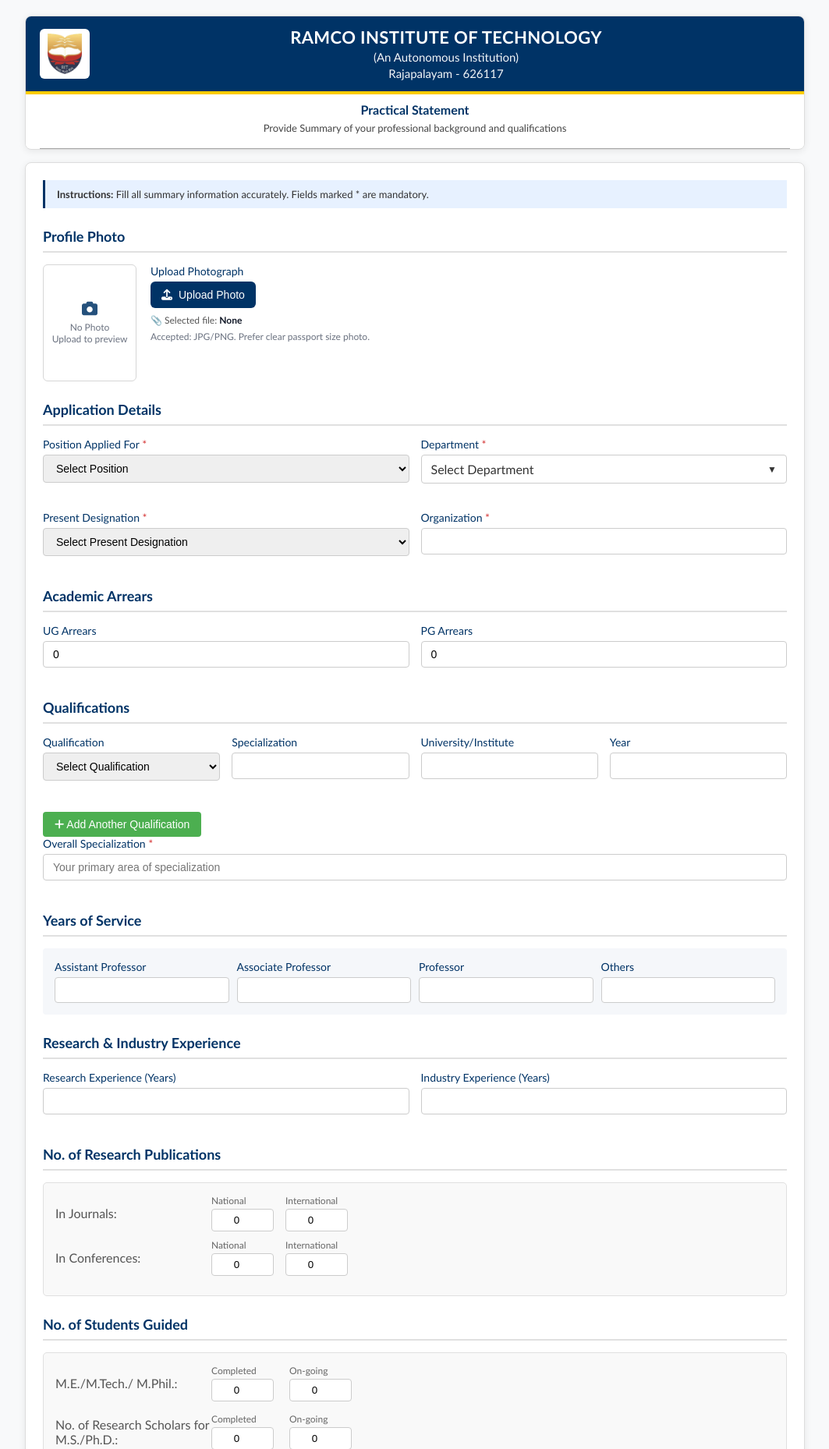
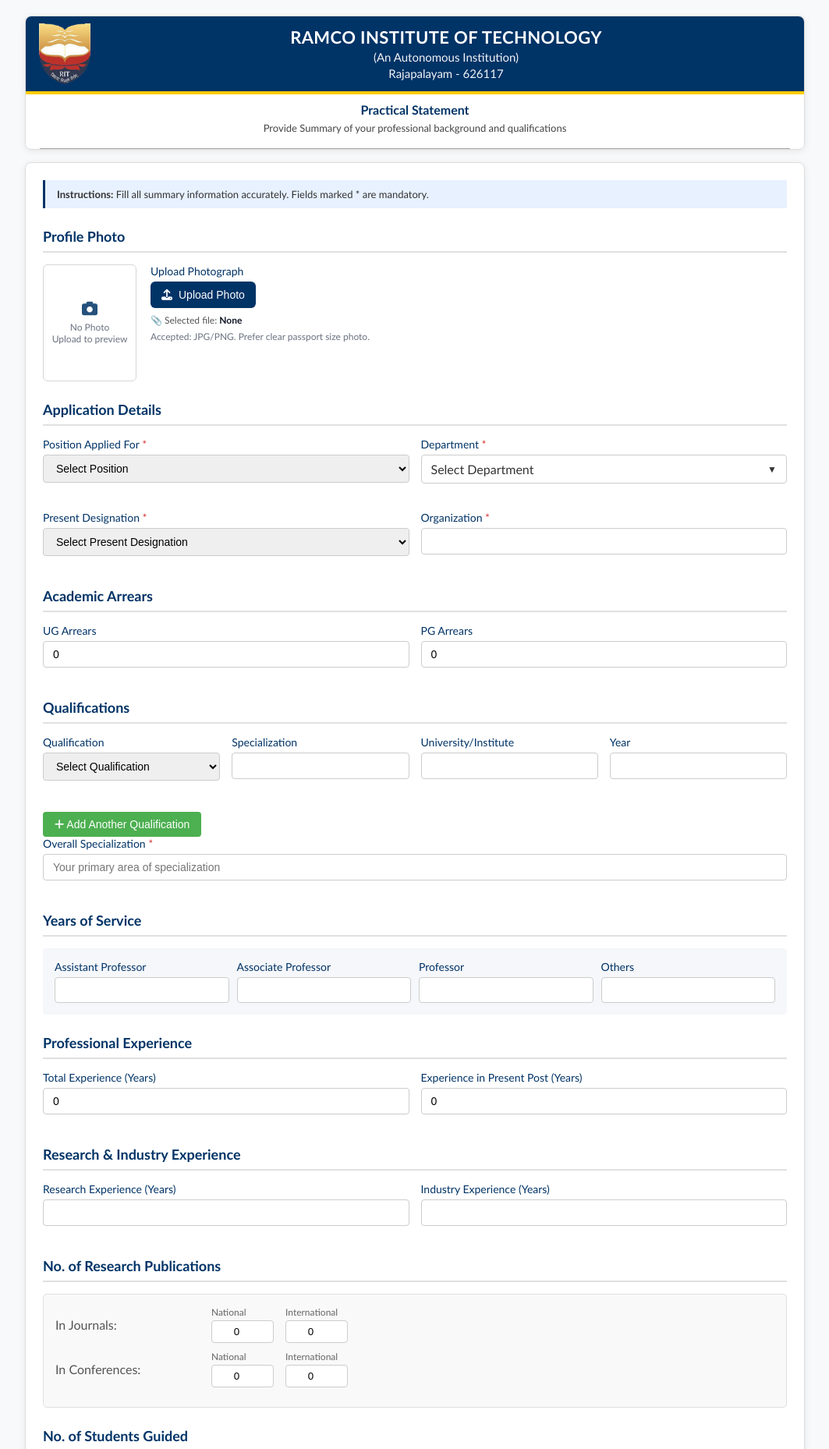
Before and after one commit to prapanjanprabhu/rit_faculty-recruitment, a Django app: page / in a window 1280 px wide. Shown: the top 1858 px of the page at 78% size, without its empty margins (108-1171 px from the left). Run offline with Django 5.2, Linux system fonts and the light colour scheme; data that the repository does not hold is empty.

Commit message:
add Professional Experience section in summary page and few changes

```diff
--- a/applications/views/application_form_views.py
+++ b/applications/views/application_form_views.py
@@ -136,6 +136,10 @@ def individual_summary_sheet(request):
         data["arrears_ug"] = safe_int2(post.get("arrears_ug"), 0)
         data["arrears_pg"] = safe_int2(post.get("arrears_pg"), 0)
 
+        # ✅ NEW: Professional Experience fields (store in SUMMARY -> later save to PositionApplication)
+        data["total_experience_years"] = safe_int2(post.get("total_experience_years"), 0)
+        data["present_post_years"] = safe_int2(post.get("present_post_years"), 0)
+
         # qualifications
         qualifications = []
         q_qual = post.getlist("qualification[]")
@@ -155,7 +159,7 @@ def individual_summary_sheet(request):
                 )
         data["qualifications"] = qualifications
 
-# ✅ Sponsored Projects (Completed Sponsored Projects table) stored in SUMMARY
+        # ✅ Sponsored Projects (Completed Sponsored Projects table) stored in SUMMARY
         projects = []
         p_title = post.getlist("project_title[]")
         p_dur = post.getlist("project_duration[]")
@@ -184,7 +188,6 @@ def individual_summary_sheet(request):
             )
 
         data["projects"] = projects
-
 
         nums = [
             "assistant_professor_years",
@@ -240,7 +243,6 @@ def individual_summary_sheet(request):
         },
     )
 
-
 # =====================================================
 # 2) INDIVIDUAL DATA SHEET
 # =====================================================
@@ -252,10 +254,6 @@ def individual_data_sheet(request):
         # ✅ multi select: must use getlist
         data["languages"] = request.POST.getlist("languages[]") or []
         data["community"] = (request.POST.get("community") or "").strip()
-
-        # do not duplicate summary fields
-        data.pop("present_designation", None)
-        data.pop("present_organization", None)
 
         request.session["personal"] = data
         request.session.modified = True
@@ -817,11 +815,6 @@ from applications.models import (
     ProfessionalActivity,  # ✅ add this if you created the model
 )
 
-# Uses your existing helpers:
-# - safe_int
-# - safe_int2
-# - calculate_age
-
 
 def referees_and_declaration(request):
     """
@@ -938,8 +931,8 @@ def referees_and_declaration(request):
         candidate.date_of_birth = parse_date(dob) if dob else None
         candidate.age = calculate_age(candidate.date_of_birth)
 
-        candidate.total_experience_years = safe_int(personal.get("total_experience_years"))
-        candidate.present_post_years = safe_int(personal.get("present_post_years"))
+
+
         candidate.save()
 
         # =============================
@@ -1004,6 +997,9 @@ def referees_and_declaration(request):
                 "conference_publications": safe_int(summary.get("conference_publications")),
                 "students_guided_completed": safe_int(summary.get("students_guided_completed")),
                 "students_guided_ongoing": safe_int(summary.get("students_guided_ongoing")),
+                "total_experience_years": safe_int(summary.get("total_experience_years")),
+                "present_post_years": safe_int(summary.get("present_post_years")),
+
             },
         )
         position_app.departments.set(Department.objects.filter(id__in=summary.get("departments", [])))
@@ -1041,7 +1037,7 @@ def referees_and_declaration(request):
                 duration=(p.get("duration") or "").strip() or None,
                 amount=safe_int(p.get("amount")),
                 agency=(p.get("agency") or "").strip() or None,
-                status=status_val,  # ✅ NEW
+                status=status_val,
             )
 
         # =============================
@@ -1290,6 +1286,5 @@ def referees_and_declaration(request):
 
 
 
-
 def application_success(request):
     return render(request, "faculty_requirement/faculty/application_success.html")
--- a/templates/faculty_requirement/base.html
+++ b/templates/faculty_requirement/base.html
@@ -49,7 +49,7 @@
     .rit-logo{
       width:64px;
       height:64px;
-      background: #fff;
+
       border-radius:6px;
       padding:6px;
       display:flex;
@@ -57,10 +57,10 @@
       justify-content:center;
       flex: 0 0 auto;
     }
-
+ {% comment %} background: #fff; {% endcomment %}
     .rit-logo img{
-      max-width:100%;
-      max-height:100%;
+      max-width:200%;
+      max-height:150%;
       object-fit:contain;
       display:block;
     }
--- a/templates/faculty_requirement/faculty/individual_summary_sheet.html
+++ b/templates/faculty_requirement/faculty/individual_summary_sheet.html
@@ -330,6 +330,27 @@
     <div class="stats-group">
       <label>Others</label>
       <input type="number" name="other_years" class="stats-input" value="{{ data.other_years|default:'' }}">
+    </div>
+  </div>
+  <!-- ✅ NEW: Professional Experience (Store into PositionApplication) -->
+  <h2 class="section-title">Professional Experience</h2>
+  <div class="form-row">
+    <div class="form-group">
+      <label>Total Experience (Years)</label>
+      <input type="number"
+             name="total_experience_years"
+             class="form-control"
+             min="0"
+             value="{{ data.total_experience_years|default:'0' }}">
+    </div>
+
+    <div class="form-group">
+      <label>Experience in Present Post (Years)</label>
+      <input type="number"
+             name="present_post_years"
+             class="form-control"
+             min="0"
+             value="{{ data.present_post_years|default:'0' }}">
     </div>
   </div>
 
--- a/templates/faculty_requirement/faculty/teaching_and_contributions.html
+++ b/templates/faculty_requirement/faculty/teaching_and_contributions.html
@@ -84,10 +84,10 @@ label{display:block;margin-bottom:5px;color:#003366;font-weight:500;font-size:14
               </div> {% endcomment %}
             </div>
 
-            <label>Department </label>
+            <label>Department Contribution</label>
             <textarea name="ug_department_contribution[]" class="form-control" rows="2"></textarea>
 
-            <label>College </label>
+            <label>College Contribution</label>
             <textarea name="ug_college_contribution[]" class="form-control" rows="2"></textarea>
           </div>
         {% endif %}
```
Also changed, not shown: applications/models.py (+6 -6 lines), templates/faculty_requirement/faculty/individual_data_sheet.html (+1 -13 lines), applications/migrations/0005_remove_candidate_caste_and_more.py (added).
